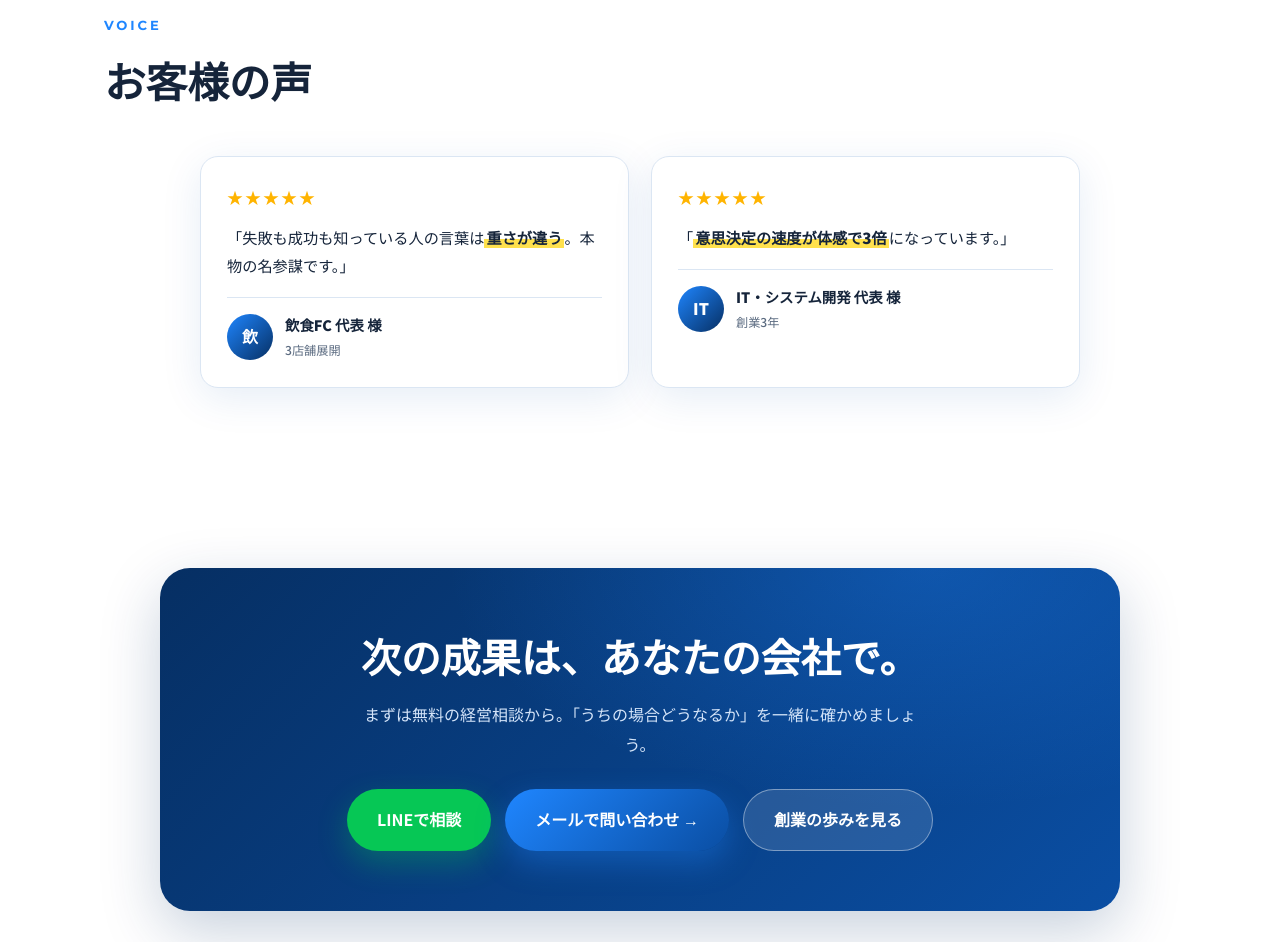
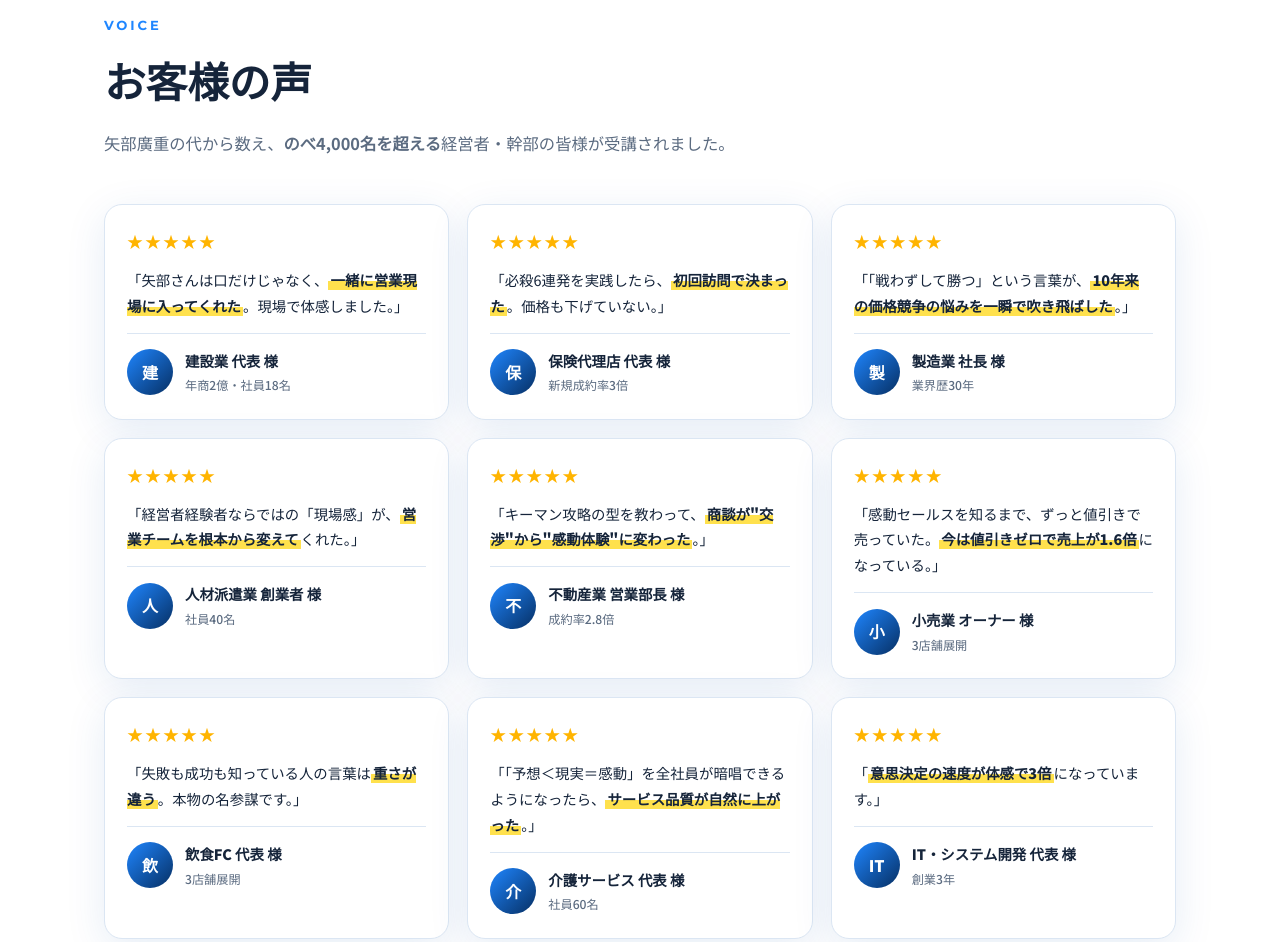
Before and after one commit to yabemasaru23-source/quality-management, a plain HTML site: page results.html in a window 1280 px wide. Shown: the part 2900-3842 px from the top of the page. Drawn offline with Linux system fonts and the light colour scheme; a web font is replaced by a local one.

Commit message:
Carry the nine testimonials onto the results page too
The home page was widened to nine voices but the results page still
showed two, so the page named 過去の実績 made the thinnest case of all —
and it is the one a visitor reaches when they go looking for proof.

Use the same nine and the same three-column layout, and state the 4,000
attendees here as well.

Co-Authored-By: Claude Opus 5 <noreply@anthropic.com>

```diff
--- a/results.html
+++ b/results.html
@@ -132,9 +132,19 @@
   <div class="wrap center">
     <span class="sec-label">Voice</span>
     <h2 class="sec-title reveal">お客様の声</h2>
-    <div class="voice-grid" style="max-width:880px;margin:46px auto 0">
+    <p class="sec-lead reveal">矢部廣重の代から数え、<strong>のべ4,000名を超える</strong>経営者・幹部の皆様が受講されました。</p>
+    <div class="voice-grid cols3">
+      <div class="voice reveal"><div class="stars">★★★★★</div><p class="v-quote">「矢部さんは口だけじゃなく、<span class="marker">一緒に営業現場に入ってくれた</span>。現場で体感しました。」</p><div class="v-who"><div class="v-ava">建</div><div class="v-name">建設業 代表 様<span>年商2億・社員18名</span></div></div></div>
+      <div class="voice reveal"><div class="stars">★★★★★</div><p class="v-quote">「必殺6連発を実践したら、<span class="marker">初回訪問で決まった</span>。価格も下げていない。」</p><div class="v-who"><div class="v-ava">保</div><div class="v-name">保険代理店 代表 様<span>新規成約率3倍</span></div></div></div>
+      <div class="voice reveal"><div class="stars">★★★★★</div><p class="v-quote">「「戦わずして勝つ」という言葉が、<span class="marker">10年来の価格競争の悩みを一瞬で吹き飛ばした</span>。」</p><div class="v-who"><div class="v-ava">製</div><div class="v-name">製造業 社長 様<span>業界歴30年</span></div></div></div>
+      <div class="voice reveal"><div class="stars">★★★★★</div><p class="v-quote">「経営者経験者ならではの「現場感」が、<span class="marker">営業チームを根本から変えて</span>くれた。」</p><div class="v-who"><div class="v-ava">人</div><div class="v-name">人材派遣業 創業者 様<span>社員40名</span></div></div></div>
+      <div class="voice reveal"><div class="stars">★★★★★</div><p class="v-quote">「キーマン攻略の型を教わって、<span class="marker">商談が"交渉"から"感動体験"に変わった</span>。」</p><div class="v-who"><div class="v-ava">不</div><div class="v-name">不動産業 営業部長 様<span>成約率2.8倍</span></div></div></div>
+      <div class="voice reveal"><div class="stars">★★★★★</div><p class="v-quote">「感動セールスを知るまで、ずっと値引きで売っていた。<span class="marker">今は値引きゼロで売上が1.6倍</span>になっている。」</p><div class="v-who"><div class="v-ava">小</div><div class="v-name">小売業 オーナー 様<span>3店舗展開</span></div></div></div>
       <div class="voice reveal"><div class="stars">★★★★★</div><p class="v-quote">「失敗も成功も知っている人の言葉は<span class="marker">重さが違う</span>。本物の名参謀です。」</p><div class="v-who"><div class="v-ava">飲</div><div class="v-name">飲食FC 代表 様<span>3店舗展開</span></div></div></div>
+      <div class="voice reveal"><div class="stars">★★★★★</div><p class="v-quote">「「予想＜現実＝感動」を全社員が暗唱できるようになったら、<span class="marker">サービス品質が自然に上がった</span>。」</p><div class="v-who"><div class="v-ava">介</div><div class="v-name">介護サービス 代表 様<span>社員60名</span></div></div></div>
       <div class="voice reveal"><div class="stars">★★★★★</div><p class="v-quote">「<span class="marker">意思決定の速度が体感で3倍</span>になっています。」</p><div class="v-who"><div class="v-ava">IT</div><div class="v-name">IT・システム開発 代表 様<span>創業3年</span></div></div></div>
+    </div>
+  </div>
     </div>
   </div>
 </section>
```
